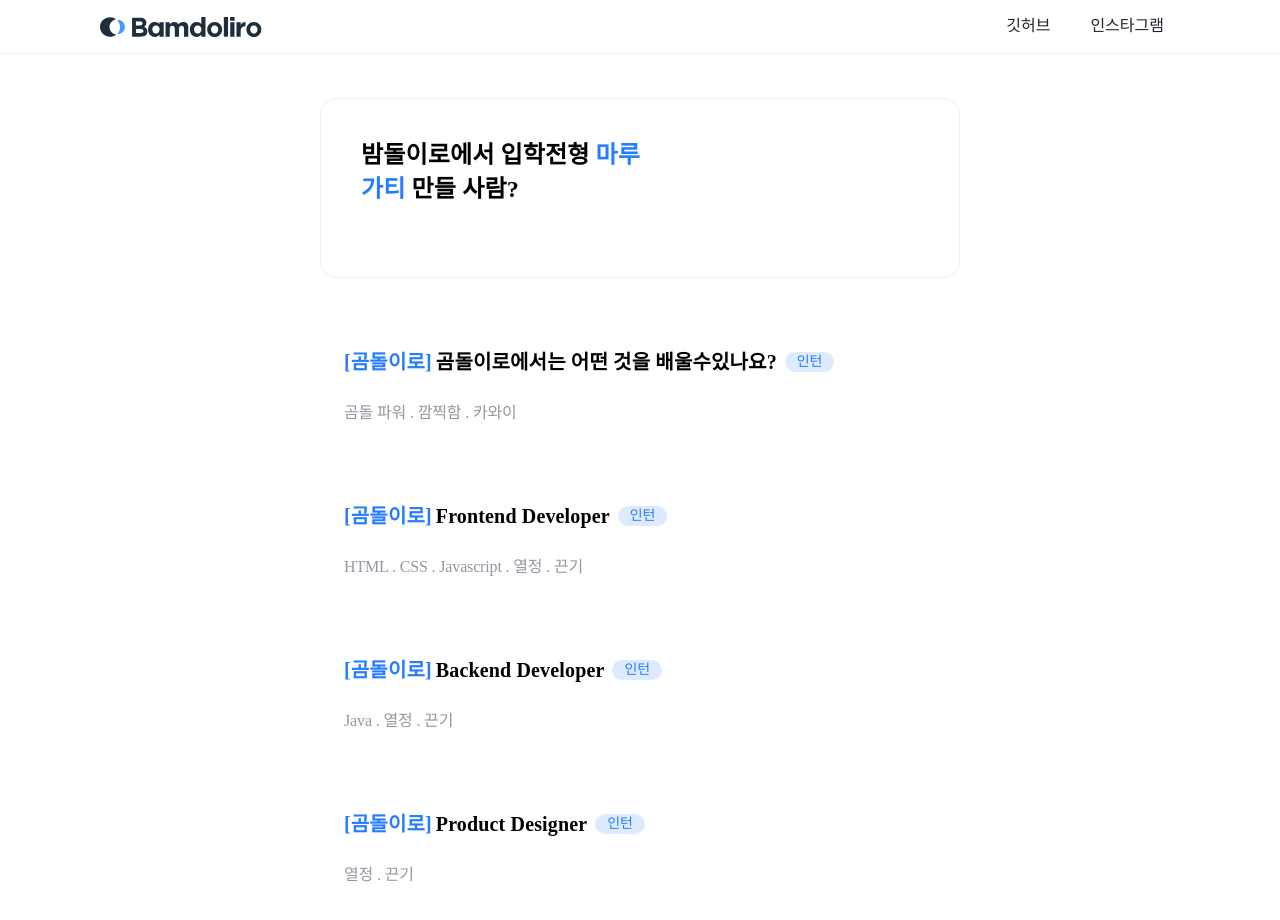
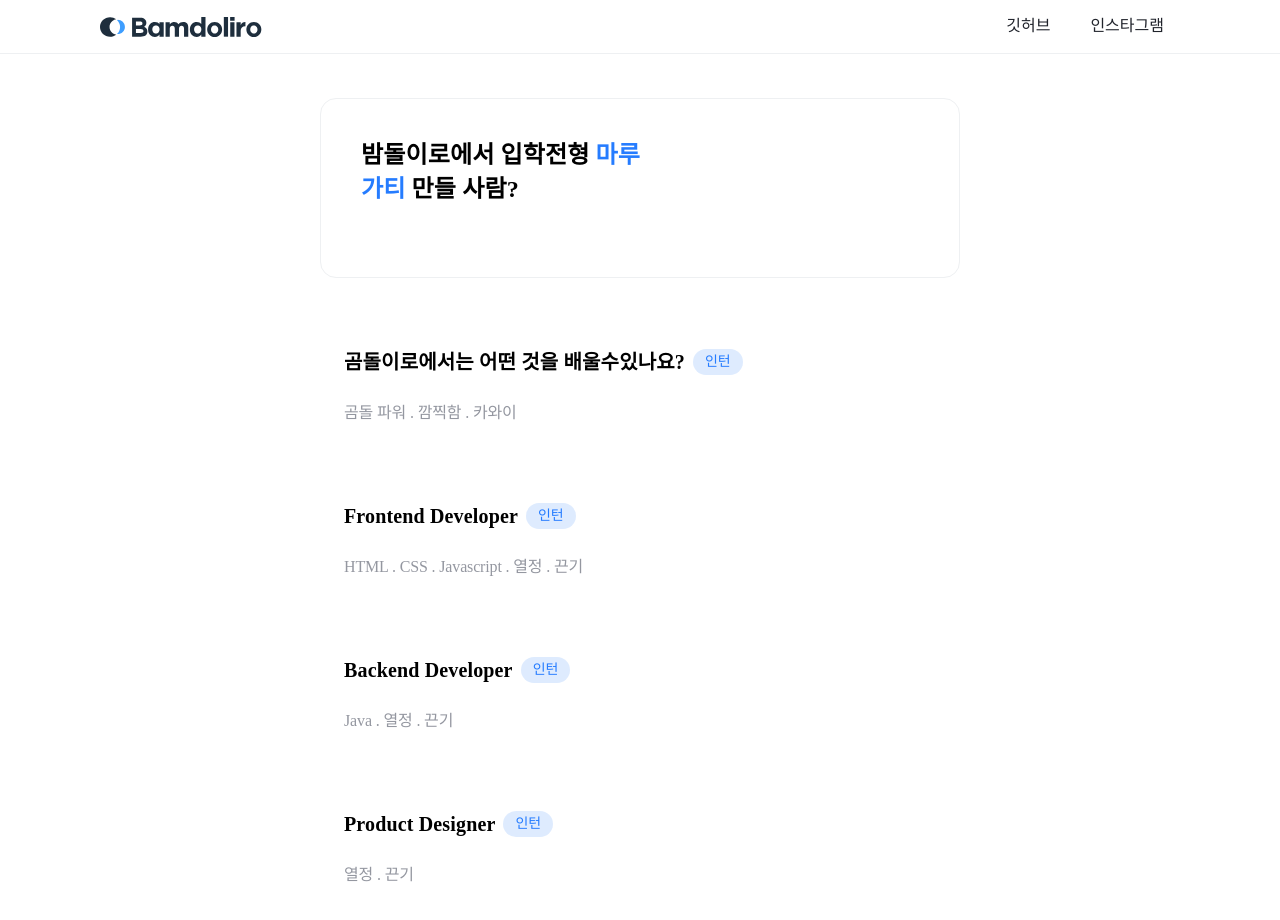
Before and after one commit to Bamdoliro/curry, a Next.js app: page / in a window 1280 px wide. Shown: the top 920 px of the page. Built offline with nearby package versions, Linux system fonts and the light colour scheme.

Commit message:
ADD :: 디자이너의 피드백

```diff
--- a/next.config.js
+++ b/next.config.js
@@ -1,4 +1,7 @@
 /** @type {import('next').NextConfig} */
-const nextConfig = {}
+const nextConfig = {
+  reactStrictMode: false,
+  styledComponents: true,
+};
 
-module.exports = nextConfig
+module.exports = nextConfig;
--- a/src/components/CareerItem/index.tsx
+++ b/src/components/CareerItem/index.tsx
@@ -19,10 +19,7 @@ const CareerItem = ({ id, position, skils, badge }: PropsType) => {
     <StyledCareerItem onClick={() => router.push(`/job/${id}`)}>
       <Column gap="24px">
         <Row gap="8px" alignItems="center">
-          <Position>
-            {badge === "인턴" && <EmphasisText>[곰돌이로]</EmphasisText>}
-            {position}
-          </Position>
+          <Position>{position}</Position>
           {badge && <Badge>{badge}</Badge>}
         </Row>
         <Skils>
@@ -66,16 +63,11 @@ const Badge = styled.div`
   display: flex;
   align-items: center;
   justify-content: center;
-  height: 17px;
-  padding: 10px 12px;
+  height: 26px;
+  padding: 0px 12px;
   border-radius: 16px;
   background-color: rgba(49, 130, 246, 0.16);
   @media (max-width: 1025px) {
     display: none;
   }
 `;
-
-const EmphasisText = styled.p`
-  color: ${color.maruDefault};
-  margin-right: 4px;
-`;
--- a/src/layouts/AppLayout.tsx
+++ b/src/layouts/AppLayout.tsx
@@ -23,7 +23,7 @@ const StyledAppLayout = styled.section`
   display: flex;
   flex-direction: column;
   align-items: center;
-  gap: 44px;
+  gap: 64px;
   width: 100vw;
   height: 150vh;
   background-color: ${color.white};
--- a/src/layouts/MainLayout.tsx
+++ b/src/layouts/MainLayout.tsx
@@ -25,7 +25,7 @@ const StyledMainLayout = styled.section`
   display: flex;
   flex-direction: column;
   align-items: center;
-  gap: 44px;
+  gap: 64px;
   width: 100vw;
   height: 150vh;
   background-color: ${color.white};
```
